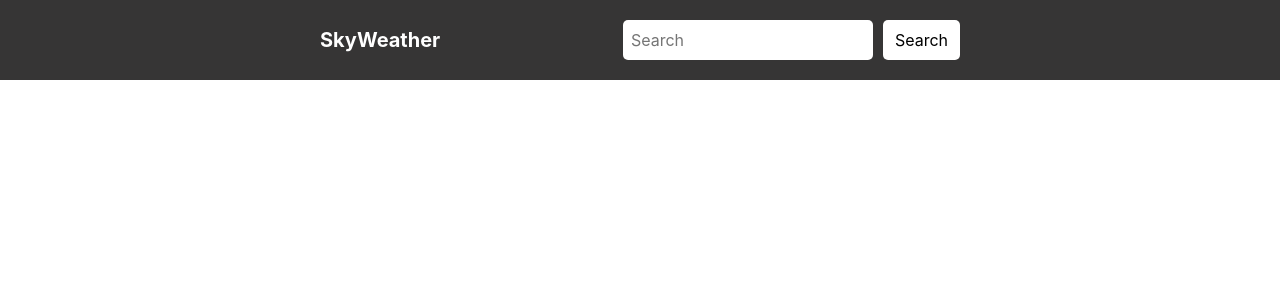
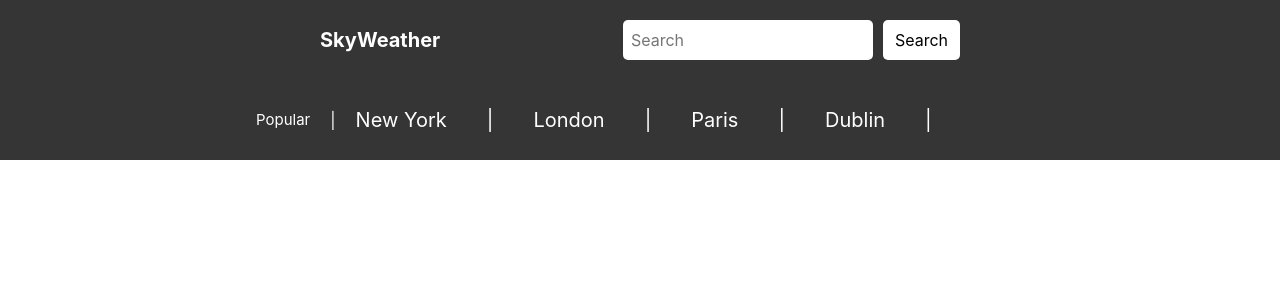
Before and after one commit to programmer4444/WeatherAppCA3, an ASP.NET Core app: page /nav in a window 1280 px wide. Shown: the top 300 px of the page. Run offline with ASP.NET Core 8, Linux system fonts and the light colour scheme; some libraries are stand-ins or nearby versions.

Commit message:
Popular Cities navbar

```diff
--- a/WeatherApp/Pages/Navbar.razor
+++ b/WeatherApp/Pages/Navbar.razor
@@ -4,23 +4,6 @@
     "New York",
     "London",
     "Paris",
-    "Tokyo",
-    "Beijing",
-    "Sydney",
-    "Rio de Janeiro",
-    "Mumbai",
-    "Cairo",
-    "Rome",
-    "Toronto",
-    "Dubai",
-    "Berlin",
-    "Moscow",
-    "Cape Town",
-    "Seoul",
-    "Mexico City",
-    "Buenos Aires",
-    "Istanbul",
-    "Bangkok",
     "Dublin"
 };
 
@@ -35,3 +18,18 @@
         <button class="search-button" type="button">Search</button>
     </div>
 </div>
+
+
+
+<div class="cities_navbar">
+    <div class="nav-items">
+         <span class="popular_span">Popular</span>
+          <span class="seperator_span">|</span>
+        @foreach (var city in popularCities)
+        {
+                    <span class="separator_span">@city</span>
+                                      <span class="separator_span">|</span>
+            //<span>@GetTemperature(city)</span>
+        }
+    </div>
+</div>
--- a/WeatherApp/wwwroot/css/app.css
+++ b/WeatherApp/wwwroot/css/app.css
@@ -38,16 +38,16 @@ h1:focus {
     display: flex;
     justify-content: space-between;
     align-items: center;
-    height: 80px; /* Adjust the height as needed */
+    height: 80px; /
     color: white;
 }
 
 .navbar-brand {
-    font-size: 1.8em; /* Adjust the font size as needed */
-    font-weight: bold; /* Make the font bold */
+    font-size: 1.8em;
+    font-weight: bold;
     text-decoration: none;
     color: white;
-    margin-right: 10px; /* Shorten the distance between brand and search bar */
+    margin-right: 10px;
 }
 
 .nav-items {
@@ -56,17 +56,50 @@ h1:focus {
 }
 
 .search-input {
-    padding: 8px; /* Adjust the padding as needed */
+    padding: 8px;
     border: none;
     border-radius: 5px;
-    margin-right: 10px; /* Shorten the distance between brand and search bar */
+    margin-right: 10px;
     width:250px;
 }
 
 .search-button {
-    padding: 8px 12px; /* Adjust the padding as needed */
+    padding: 8px 12px;
     border: none;
     border-radius: 5px;
     background-color: white;
     color: black;
 }
+
+.cities_navbar {
+    background-color: #363535;
+    padding-left: 20%;
+    padding-right: 20%;
+    display: flex;
+    justify-content: space-between;
+    align-items: center;
+    height: 80px;
+    color: white;
+}
+
+.pop_cities {
+    font-size: 1.8em;
+    font-weight: bold;
+    text-decoration: none;
+    color: white;
+    margin-right: 10px;
+}
+.popular_span {
+        margin-right: 20px;
+        font-size:15px;
+    }
+
+.separator_span {
+    margin-left: 20px;
+    font-size: 20px;
+    margin-right: 20px;
+}
+.city {
+    display: flex;
+    align-items: center;
+}
--- a/WeatherApp/wwwroot/index.html
+++ b/WeatherApp/wwwroot/index.html
@@ -7,9 +7,6 @@
     <base href="/" />
     <link href="css/app.css" rel="stylesheet" />
 
-    <!-- If you add any scoped CSS files, uncomment the following to load them
-    <link href="WeatherApp.styles.css" rel="stylesheet" /> -->
-    <!-- Bootstrap CSS -->
     <link rel="stylesheet" href="https://maxcdn.bootstrapcdn.com/bootstrap/4.0.0/css/bootstrap.min.css" integrity="sha384-Gn5384xqQ1aoWXA+058RXPxPg6fy4IWvTNh0E263XmFcJlSAwiGgFAW/dAiS6JXm" crossorigin="anonymous">
 
 </head>
```
